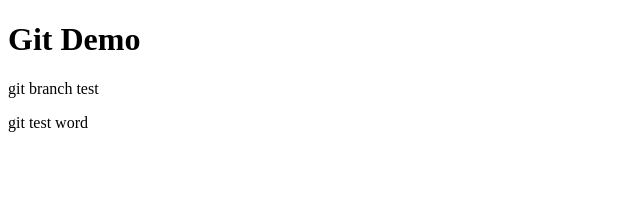
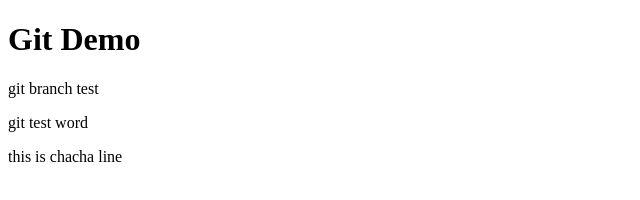
Before and after one commit to chachagof/git-demo, a plain HTML site: page git-demo.html in a window 1280 px wide. Shown: the whole page, without its empty margins (0-640 px from the left). Drawn offline with Linux system fonts and the light colour scheme.

Commit message:
add chacha line

```diff
--- a/git-demo.html
+++ b/git-demo.html
@@ -10,6 +10,7 @@
   <h1>Git Demo</h1>
   <p>git branch test</p>
   <p>git test word</p>
+  <P>this is chacha line</P>
 </body>
 
 </html>
```
